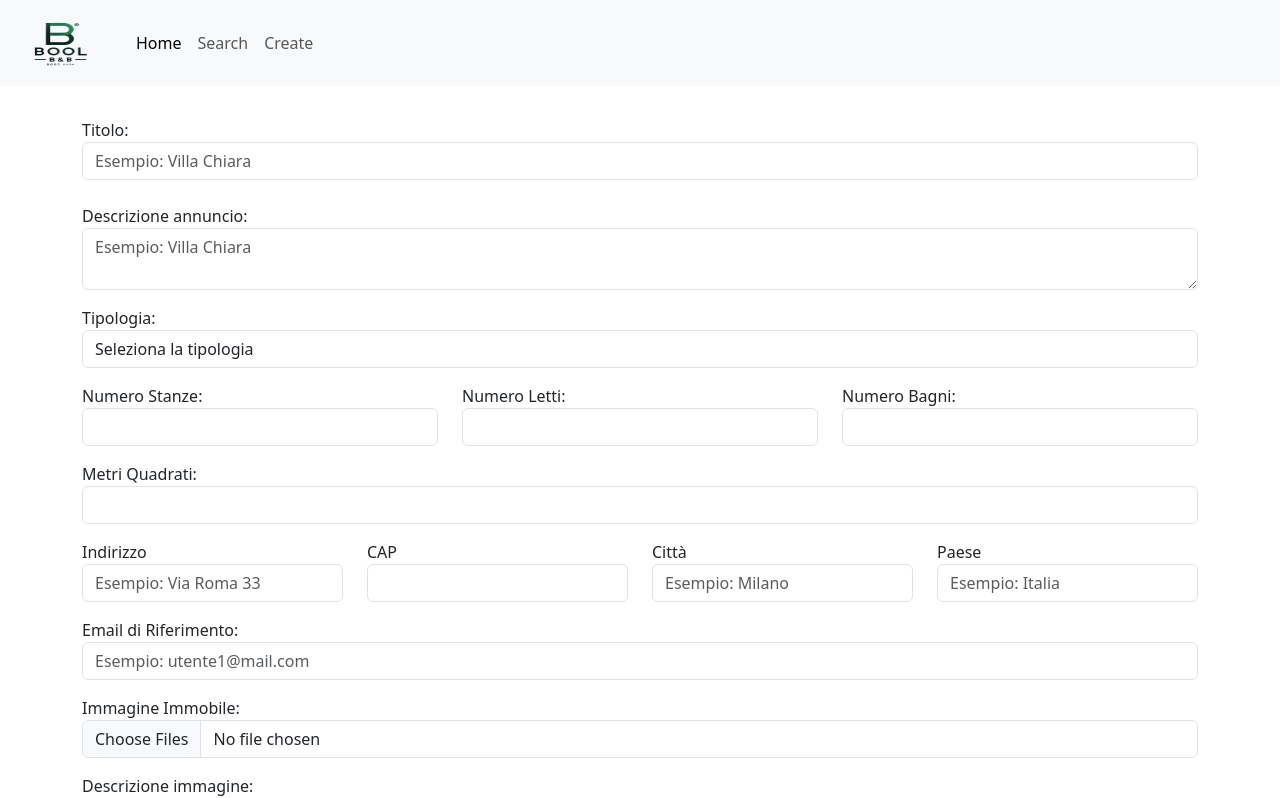
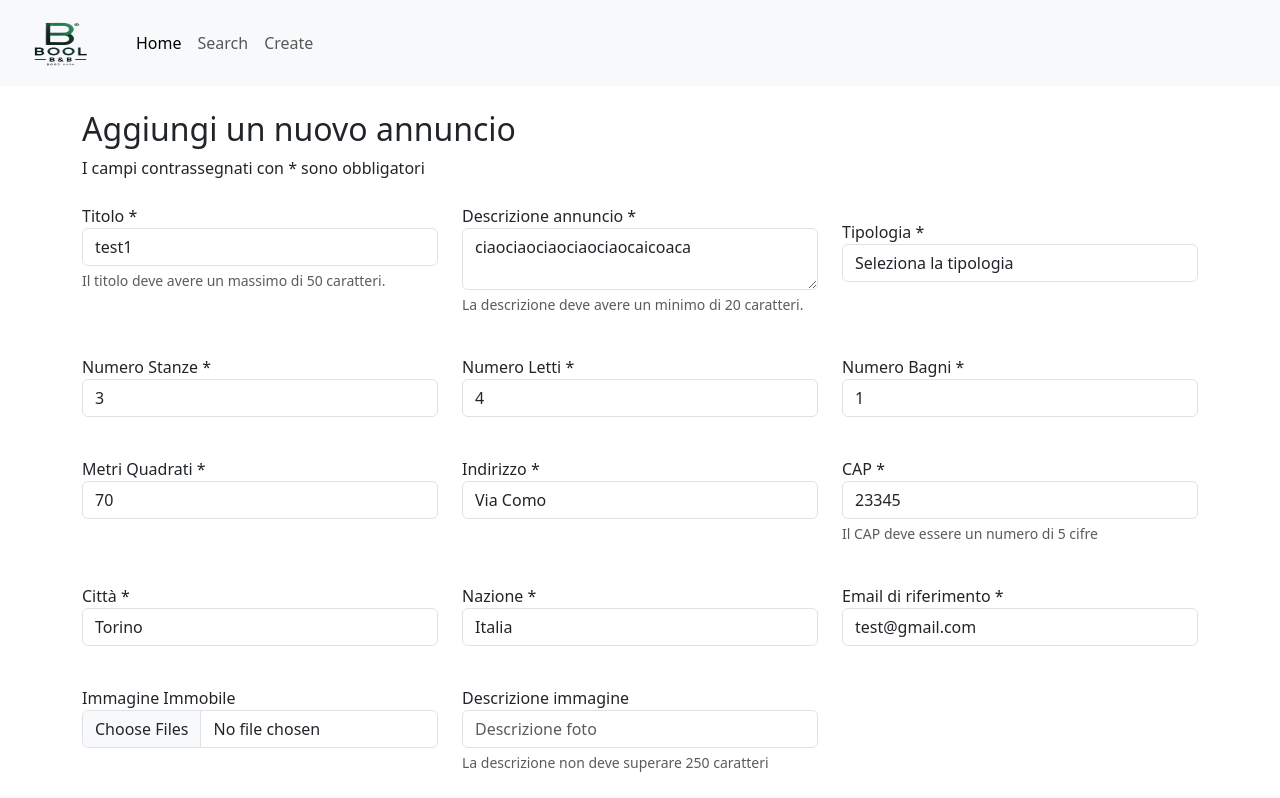
Before and after one commit to federicascognamiglio/boolBnB-fe, a React (Vite) app: page /create in a window 1280 px wide. Shown: the top 798 px of the page. Built offline with nearby package versions, Linux system fonts and the light colour scheme; no server answers.

Commit message:
Co-authored-by: YuFei Chang <Yufei-Chang@users.noreply.github.com> Co-authored-by: NiccoloDiDomenico <NiccoloDiDomenico@users.noreply.github.com>

```diff
--- a/src/components/HouseCard.jsx
+++ b/src/components/HouseCard.jsx
@@ -3,8 +3,7 @@ import { Link, NavLink } from "react-router-dom";
 
 function HouseCard({ house, page, url }) {
 
-
-    const imgUrl = house.foto && house.foto.length > 0 ? `${url}/${house.foto[0]}` : "https://placehold.co/600x400"
+    const imgUrl = house.foto && house.foto.length > 0 ? `${url}/images/${house.foto[0]}` : "https://placehold.co/600x400"
 
     return (
         <div className="card h-100">
--- a/src/pages/CreateHousePage.jsx
+++ b/src/pages/CreateHousePage.jsx
@@ -1,19 +1,157 @@
+import { useNavigate } from "react-router-dom";
+import { useState } from "react";
+import axios from "axios"
+
 function CreateHousePage() {
+    const apiUrl = import.meta.env.VITE_BACKEND_URL
+    const navigate = useNavigate()
+
+    const defaultFormValue = {
+        titolo_annuncio: "test1",
+        descrizione_annuncio: "ciaociaociaociaociaocaicoaca",
+        tipologia: "Appartamento",
+        numero_camere: 3,
+        numero_letti: 4,
+        numero_bagni: 1,
+        metri_quadrati: 70,
+        indirizzo: "Via Como",
+        cap: "23345",
+        citta: "Torino",
+        paese: "Italia",
+        email_proprietario: "test@gmail.com",
+        stato_annuncio: "attivo",
+        foto: "",
+        descrizione_immagine: ""
+    };
+
+    const [errors, setErrors] = useState({})
+    const [formValue, setFormValue] = useState(defaultFormValue);
+
+    const validateForm = () => {
+        let newErrors = {}
+
+        // Titolo
+        if (!formValue.titolo_annuncio || formValue.titolo_annuncio.length > 50) {
+            newErrors.titolo_annuncio = "Il titolo deve avere massimo 50 caratteri"
+        }
+        // Descrizione annuncio
+        if (!formValue.descrizione_annuncio || formValue.descrizione_annuncio.length < 20) {
+            newErrors.descrizione_annuncio = "La descrizione deve avere un minimo di 20 caratteri"
+        }
+        // Numero di stanze, letti, bagni
+        if (!formValue.numero_camere || formValue.numero_camere <= 0 || formValue.numero_camere > 50) {
+            newErrors.numero_camere = "Il numero di camere deve essere tra 1 e 50";
+        }
+        if (!formValue.numero_letti || formValue.numero_letti <= 0 || formValue.numero_letti > 50) {
+            newErrors.numero_letti = "Il numero di letti deve essere tra 1 e 50";
+        }
+        if (!formValue.numero_bagni || formValue.numero_bagni <= 0 || formValue.numero_bagni > 20) {
+            newErrors.numero_bagni = "Il numero di bagni deve essere tra 1 e 20";
+        }
+        // Metri quadrati
+        if (!formValue.metri_quadrati || formValue.metri_quadrati <= 0 || formValue.metri_quadrati > 10000) {
+            newErrors.metri_quadrati = "I metri quadrati devono essere tra 1 e 10.000";
+        }
+        // Indirizzo e CAP
+        if (!formValue.indirizzo || formValue.indirizzo.trim().length < 5) {
+            newErrors.indirizzo = "L'indirizzo deve essere valido e con almeno 5 caratteri";
+        }
+        if (!formValue.cap || !/^\d{5}$/.test(formValue.cap)) {
+            newErrors.cap = "Il CAP deve essere un numero di 5 cifre";
+        }
+        // Citta e Paese
+        if (!formValue.citta) {
+            newErrors.citta = "La città è obbligatoria";
+        }
+        if (!formValue.paese) {
+            newErrors.paese = "Il paese è obbligatorio";
+        }
+        // Email
+        if (!formValue.email_proprietario || !/^[^\s@]+@[^\s@]+\.[^\s@]+$/.test(formValue.email_proprietario)) {
+            newErrors.email_proprietario = "L'email non è valida";
+        }
+        // Descrizione immagine
+        if (formValue.descrizione_immagine && formValue.descrizione_immagine.length > 250) {
+            newErrors.descrizione_immagine = "La descrizione dell'immagine non può superare 250 caratteri";
+        }
+
+        setErrors(newErrors)
+        return Object.keys(newErrors).length === 0;
+    }
+
+    function handleInputChange(event) {
+        console.log(event);
+
+        const { name, value, files } = event.target;
+
+        setFormValue(prevFormValue => ({
+            ...prevFormValue,
+            [name]: name === "foto" ? files[0] : value
+        }));
+        console.log("Foto caricata:", files[0]);
+
+    }
+
+    function handleFormSubmit(event) {
+        event.preventDefault()
+        console.log(formValue);
+
+        if (!validateForm()) {
+            return
+        }
+
+        const formData = new FormData()
+
+        for (let key in formValue) {
+            if (key === "foto" && formValue.foto instanceof File) {
+                formData.append("foto", formValue.foto);
+            } else if (formValue[key] !== undefined && formValue[key] !== null) {
+                formData.append(key, formValue[key]);
+            }
+        }
+
+        for (let pair of formData.entries()) {
+            console.log(pair[0], pair[1]);
+        }
+
+        axios.post(`${apiUrl}/houses`, formData, {
+            headers: {
+                "Content-Type": "multipart/form-data",
+            },
+        }).then((resp) => {
+            setFormValue(defaultFormValue)
+            navigate("/")
+        }).catch((error) => {
+            console.error("Errore durante l'invio del form:", error);
+        });
+    }
+
     return (
-        <form >
-            <div className="row">
+        <>
+            <h2>Aggiungi un nuovo annuncio</h2>
+            <p>I campi contrassegnati con * sono obbligatori</p>
+            <form className="py-4" onSubmit={handleFormSubmit}>
+                <div className="row row-cols-1 row-cols-md-2 row-cols-lg-3 g-4">
                     <div className="mb-3 mt-2">
-                    <label htmlFor="titolo">Titolo:</label>
-                    <input className="form-control col-3" type="text" id="titolo" name="titolo_annuncio" placeholder="Esempio: Villa Chiara" required />
+                        <label htmlFor="titolo">Titolo *</label>
+                        <input className="form-control col-3" type="text" id="titolo" name="titolo_annuncio" value={formValue.titolo_annuncio} onChange={handleInputChange} placeholder="Esempio: Villa Chiara" required />
+                        <div id="titolo_annuncio" className="form-text">
+                            Il titolo deve avere un massimo di 50 caratteri.
+                        </div>
+                        {errors.titolo_annuncio && <div className="text-danger">{errors.titolo_annuncio}</div>}
                     </div>
                     <div className="mb-3 mt-2">
-                    <label htmlFor="titolo">Descrizione annuncio:</label>
-                    <textarea className="form-control col-3" id="titolo" name="descrizione_annuncio" placeholder="Esempio: Villa Chiara" required ></textarea>
+                        <label htmlFor="titolo">Descrizione annuncio *</label>
+                        <textarea className="form-control col-3" id="titolo" name="descrizione_annuncio" value={formValue.descrizione_annuncio} onChange={handleInputChange} placeholder="Esempio: Villa Chiara" required ></textarea>
+                        <div id="titolo_annuncio" className="form-text">
+                            La descrizione deve avere un minimo di 20 caratteri.
+                        </div>
+                        {errors.descrizione_annuncio && <div className="text-danger">{errors.descrizione_annuncio}</div>}
                     </div>
                     <div className="col-12 mb-3">
-                    <label htmlFor="tipologia">Tipologia:</label>
-                    <select className="form-control" id="tipologia" name="tipologia" required>
-                        <option selected>Seleziona la tipologia</option>
+                        <label htmlFor="tipologia">Tipologia *</label>
+                        <select className="form-control" id="tipologia" name="tipologia" value={formValue.tipologia} onChange={handleInputChange}>
+                            <option defaultValue="Seleziona la tipologia">Seleziona la tipologia</option>
                             <option value="appartamento">Appartamento</option>
                             <option value="casa_indipendente">Casa Indipendente</option>
                             <option value="villa">Villa</option>
@@ -23,55 +161,72 @@ function CreateHousePage() {
                         </select>
                     </div>
                     <div className="col-4 mb-3">
-                    <label htmlFor="stanze">Numero Stanze:</label>
-                    <input className="form-control" type="number" id="stanze" name="numero_camere" required />
+                        <label htmlFor="stanze">Numero Stanze *</label>
+                        <input className="form-control" type="number" id="stanze" name="numero_camere" value={formValue.numero_camere} onChange={handleInputChange} />
+                        {errors.numero_camere && <div className="text-danger">{errors.numero_camere}</div>}
                     </div>
                     <div className="col-4 mb-3">
-                    <label htmlFor="letti">Numero Letti:</label>
-                    <input className="form-control" type="number" id="letti" name="numero_letti" required />
+                        <label htmlFor="letti">Numero Letti *</label>
+                        <input className="form-control" type="number" id="letti" name="numero_letti" value={formValue.numero_letti} onChange={handleInputChange} required />
+                        {errors.numero_letti && <div className="text-danger">{errors.numero_letti}</div>}
                     </div>
                     <div className="col-4 mb-3">
-                    <label htmlFor="bagni">Numero Bagni:</label>
-                    <input className="form-control" type="number" id="bagni" name="numero_bagni" required />
+                        <label htmlFor="bagni">Numero Bagni *</label>
+                        <input className="form-control" type="number" id="bagni" name="numero_bagni" value={formValue.numero_bagni} onChange={handleInputChange} required />
+                        {errors.numero_bagni && <div className="text-danger">{errors.numero_bagni}</div>}
                     </div>
                     <div className="col-12 mb-3">
-                    <label htmlFor="mq">Metri Quadrati:</label>
-                    <input className="form-control" type="number" id="mq" name="metri_quadrati" required />
+                        <label htmlFor="mq">Metri Quadrati *</label>
+                        <input className="form-control" type="number" id="mq" name="metri_quadrati" value={formValue.metri_quadrati} onChange={handleInputChange} required />
+                        {errors.metri_quadrati && <div className="text-danger">{errors.metri_quadrati}</div>}
                     </div>
                     <div className="col-3 mb-3">
-                    <label htmlFor="indirizzo">Indirizzo</label>
-                    <input className="form-control" type="text" id="indirizzo" name="indirizzo" placeholder="Esempio: Via Roma 33" required />
+                        <label htmlFor="indirizzo">Indirizzo *</label>
+                        <input className="form-control" type="text" id="indirizzo" name="indirizzo" value={formValue.indirizzo} onChange={handleInputChange} placeholder="Esempio: Via Roma 33" required />
+                        {errors.indirizzo && <div className="text-danger">{errors.indirizzo}</div>}
                     </div>
                     <div className="col-3 mb-3">
-                    <label htmlFor="cap">CAP</label>
-                    <input className="form-control" type="number" id="cap" name="cap" required />
+                        <label htmlFor="cap">CAP *</label>
+                        <input className="form-control" type="text" id="cap" name="cap" value={formValue.cap} onChange={handleInputChange} required />
+                        <div id="titolo_annuncio" className="form-text">
+                            Il CAP deve essere un numero di 5 cifre
+                        </div>
+                        {errors.cap && <div className="text-danger">{errors.cap}</div>}
                     </div>
                     <div className="col-3 mb-3">
-                    <label htmlFor="citta">Città</label>
-                    <input className="form-control" type="text" id="citta" name="citta" placeholder="Esempio: Milano" required />
+                        <label htmlFor="citta">Città *</label>
+                        <input className="form-control" type="text" id="citta" name="citta" value={formValue.citta} onChange={handleInputChange} placeholder="Esempio: Milano" required />
+                        {errors.citta && <div className="text-danger">{errors.citta}</div>}
                     </div>
                     <div className="col-3 mb-3">
-                    <label htmlFor="paese">Paese</label>
-                    <input className="form-control" type="text" id="paese" name="paese" placeholder="Esempio: Italia" required />
+                        <label htmlFor="paese">Nazione *</label>
+                        <input className="form-control" type="text" id="paese" name="paese" value={formValue.paese} onChange={handleInputChange} placeholder="Esempio: Italia" required />
+                        {errors.paese && <div className="text-danger">{errors.paese}</div>}
                     </div>
                     <div className="col-12 mb-3">
-                    <label htmlFor="email">Email di Riferimento:</label>
-                    <input className="form-control" type="email" id="email" name="email_proprietario" placeholder="Esempio: utente1@mail.com" required />
+                        <label htmlFor="email">Email di riferimento *</label>
+                        <input className="form-control" type="email" id="email" name="email_proprietario" value={formValue.email_proprietario} onChange={handleInputChange} placeholder="Esempio: utente1@mail.com" required />
+                        {errors.email_proprietario && <div className="text-danger">{errors.email_proprietario}</div>}
                     </div>
                     <div className="col-12 mb-3">
-                    <label htmlFor="immagine">Immagine Immobile:</label>
-                    <input className="form-control" type="file" multiple id="immagine" name="url_foto" accept="image/*" required />
+                        <label htmlFor="immagine">Immagine Immobile</label>
+                        <input className="form-control" type="file" multiple id="immagine" name="foto" onChange={handleInputChange} accept="image/*"/>
+                        {errors.foto && <div className="text-danger">{errors.foto}</div>}
                     </div>
                     <div className="mb-3">
-                    <label htmlFor="titolo">Descrizione immagine:</label>
-                    <input className="form-control col-3" type="text" id="titolo" name="descrizione_immagine" placeholder="Descrizione foto" required />
+                        <label htmlFor="titolo">Descrizione immagine</label>
+                        <input className="form-control col-3" type="text" id="titolo" name="descrizione_immagine" value={formValue.descrizione_immagine} onChange={handleInputChange} placeholder="Descrizione foto" />
+                        <div id="titolo_annuncio" className="form-text">
+                            La descrizione non deve superare 250 caratteri
+                        </div>
+                        {errors.descrizione_immagine && <div className="text-danger">{errors.descrizione_immagine}</div>}
                     </div>
                 </div>
                 <div className="text-end">
                     <button className="btn btn-success mt-3 mb-3" type="submit">Invia</button>
                 </div>
-
             </form>
+        </>
     )
 };
 
--- a/src/pages/HomePage.jsx
+++ b/src/pages/HomePage.jsx
@@ -1,13 +1,10 @@
 import HouseCard from "../components/HouseCard"
 import { useState, useEffect } from "react"
-// import { useNavigation } from '@react-navigation/native';
 import axios from "axios"
 
 function HomePage() {
     // Dati
     const apiUrl = import.meta.env.VITE_BACKEND_URL
-
-    // const navigation = useNavigation();
 
     // Variabili di stato
     const [annuncements, setAnnuncements] = useState([])
@@ -23,6 +20,8 @@ function HomePage() {
 
         axios.get(`${apiUrl}/houses`, { params }).then((resp) => {
             setAnnuncements(resp.data.data)
+            // console.log(resp);
+
         })
     }
 
@@ -56,7 +55,7 @@ function HomePage() {
 
             {/* Lista annunci */}
             <section className="py-3">
-                {
+                { annuncements &&
                     annuncements.length > 0 ? (
                         <div className="row row-cols-1 row-cols-md-2 row-cols-lg-3 g-4">
                             {
@@ -71,8 +70,6 @@ function HomePage() {
                         <div className="alert alert-danger">Nessun annuncio trovato</div>
                     )
                 }
-
-                {/* <HouseCard /> */}
             </section>
         </>
     )
--- a/src/pages/HouseDetailPage.jsx
+++ b/src/pages/HouseDetailPage.jsx
@@ -24,7 +24,7 @@ function HouseDetailPage() {
     getAnnuncements()
   }, [])
 
-  const imgUrl = annuncements.foto && annuncements.foto.length > 0 ? `${url}/${annuncements.foto[0]}` : "https://placehold.co/600x400"
+  const imgUrl = annuncements.foto && annuncements.foto.length > 0 ? `${apiUrl}/images/${annuncements.foto[0]}` : "https://placehold.co/600x400"
 
 
   return (
--- a/src/pages/SearchPage.jsx
+++ b/src/pages/SearchPage.jsx
@@ -126,7 +126,7 @@ function SearchPage() {
 
       {/* Lista annunci */}
       <section className="py-3">
-        {
+        { annuncements &&
           annuncements.length > 0 ? (
             <div className="row row-cols-1 row-cols-md-2 row-cols-lg-3 g-4">
               {
```
Lines whose indentation alone changed are shown as unchanged.
